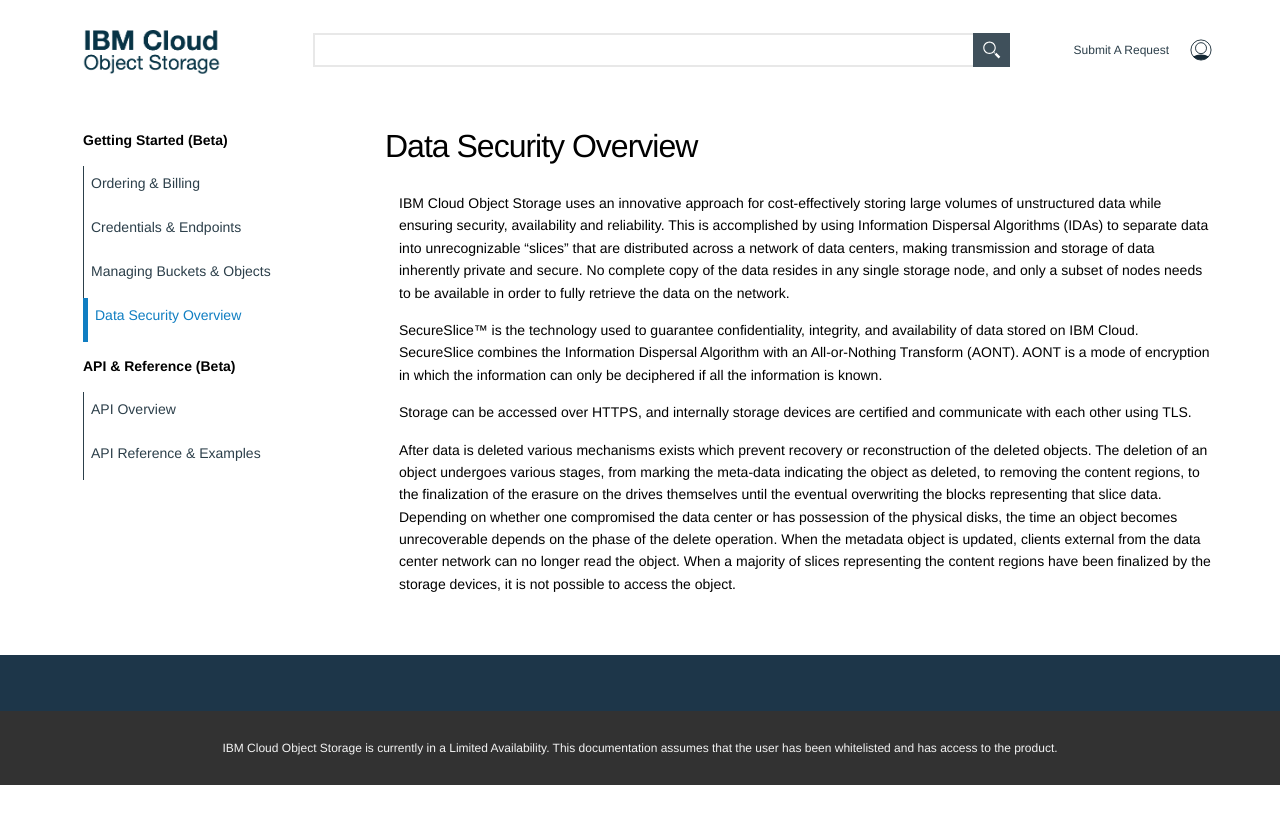
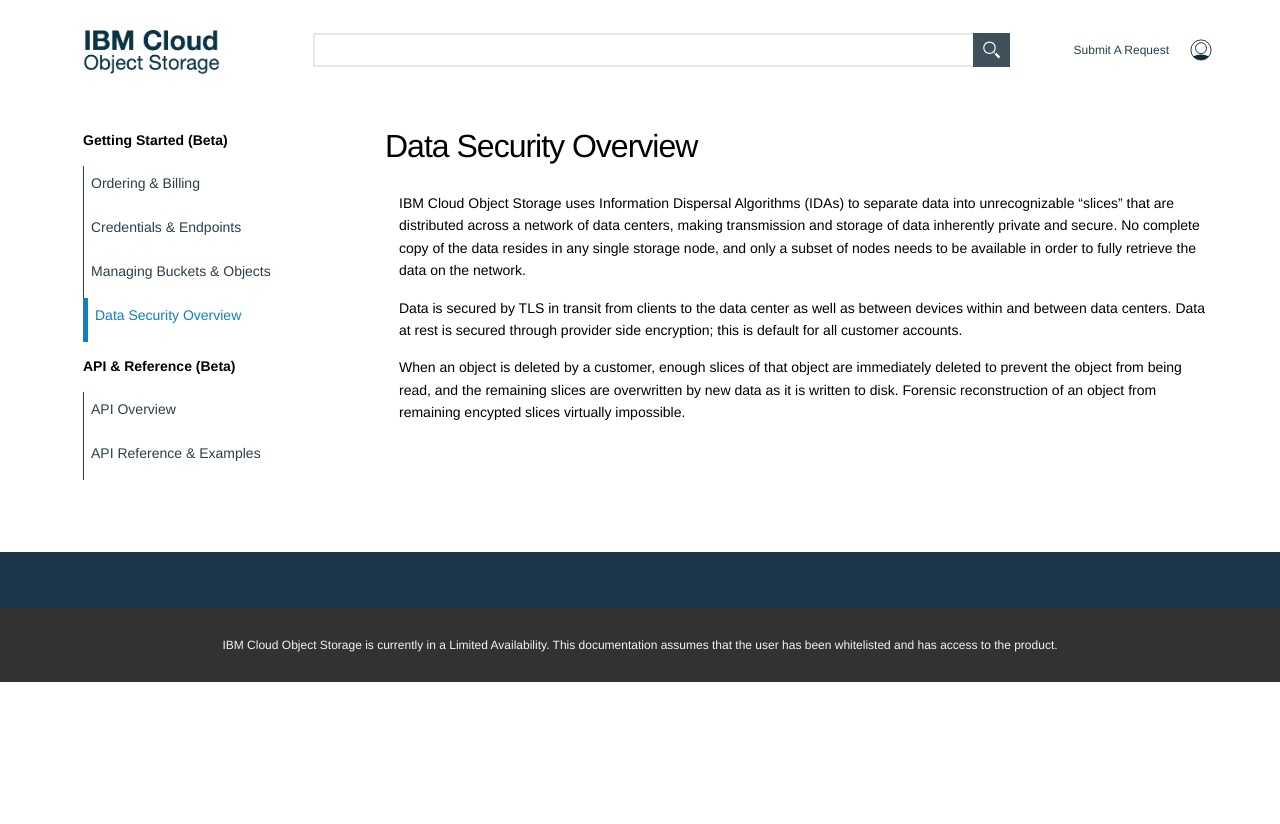
Before and after one commit to mpcarl-ibm/crs-docs, a Jekyll site: the page built from _gettingstarted/security.md, in a window 1280 px wide. Shown: the top 824 px of the page. Built offline with Jekyll 4.4.1, drawn with Linux system fonts in a browser that asks for light colours.

Commit message:
revised security section, added support

```diff
--- a/_gettingstarted/security.md
+++ b/_gettingstarted/security.md
@@ -8,10 +8,8 @@
 dateAdded: August 18th, 2016
 ---
 
-IBM Cloud Object Storage uses an innovative approach for cost-effectively storing large volumes of unstructured data while ensuring security, availability and reliability.  This is accomplished by using Information Dispersal Algorithms (IDAs) to separate data into unrecognizable “slices” that are distributed across a network of data centers, making transmission and storage of data inherently private and secure. No complete copy of the data resides in any single storage node, and only a subset of nodes needs to be available in order to fully retrieve the data on the network.
+IBM Cloud Object Storage uses Information Dispersal Algorithms (IDAs) to separate data into unrecognizable “slices” that are distributed across a network of data centers, making transmission and storage of data inherently private and secure. No complete copy of the data resides in any single storage node, and only a subset of nodes needs to be available in order to fully retrieve the data on the network.
 
-SecureSlice™ is the technology used to guarantee confidentiality, integrity, and availability of data stored on IBM Cloud. SecureSlice combines the Information Dispersal Algorithm with an All-or-Nothing Transform (AONT). AONT is a mode of encryption in which the information can only be deciphered if all the information is known.
+Data is secured by TLS in transit from clients to the data center as well as between devices within and between data centers.  Data at rest is secured through provider side encryption; this is default for all customer accounts.
 
-Storage can be accessed over HTTPS, and internally storage devices are certified and communicate with each other using TLS.
-
-After data is deleted various mechanisms exists which prevent recovery or reconstruction of the deleted objects. The deletion of an object undergoes various stages, from marking the meta-data indicating the object as deleted, to removing the content regions, to the finalization of the erasure on the drives themselves until the eventual overwriting the blocks representing that slice data. Depending on whether one compromised the data center or has possession of the physical disks, the time an object becomes unrecoverable depends on the phase of the delete operation. When the metadata object is updated, clients external from the data center network can no longer read the object. When a majority of slices representing the content regions have been finalized by the storage devices, it is not possible to access the object.
+When an object is deleted by a customer, enough slices of that object are immediately deleted to prevent the object from being read, and the remaining slices are overwritten by new data as it is written to disk.  Forensic reconstruction of an object from remaining encypted slices virtually impossible.
```
Also changed, not shown: _api/reference.md (+0 -2 lines), 11 other files.
